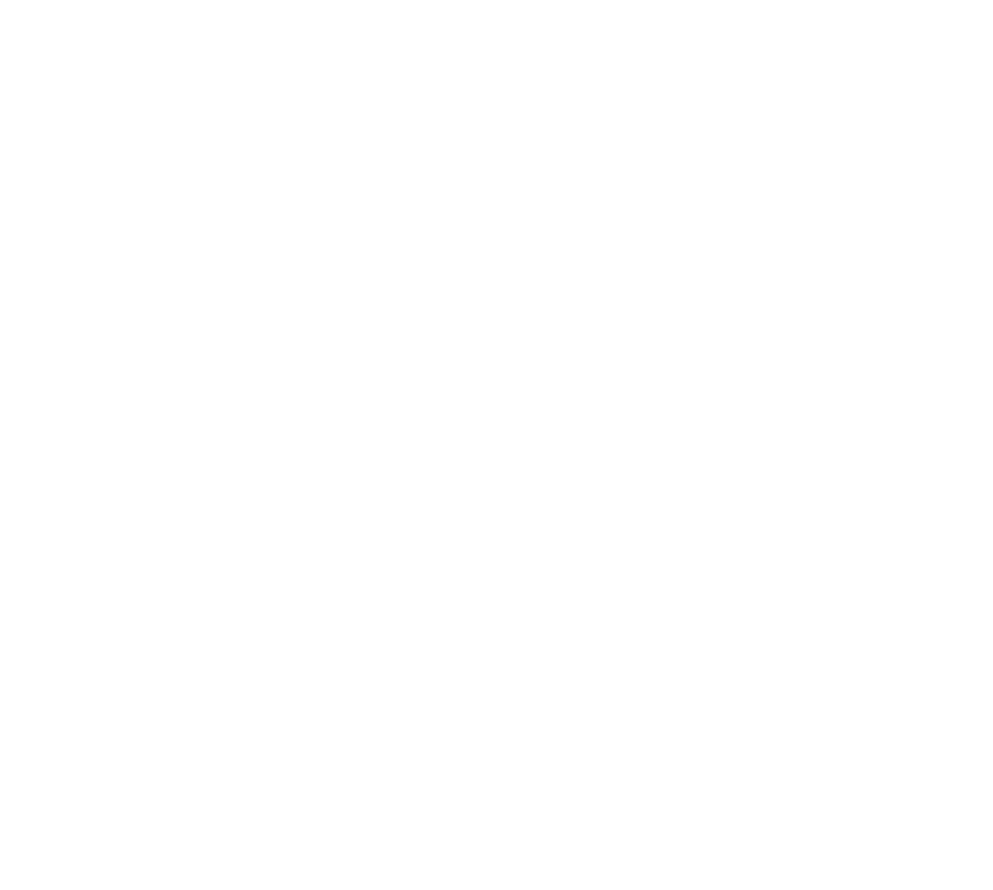
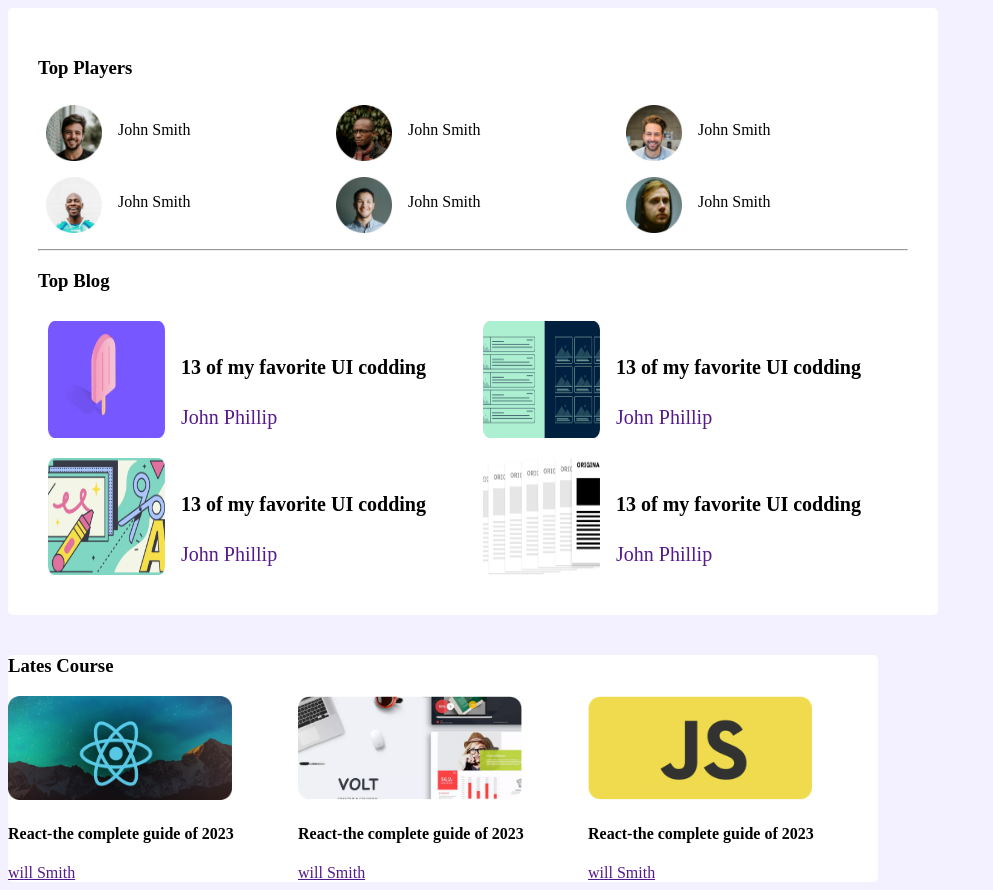
Before and after one commit to Mostafiz1257/leader-board-repo, a plain HTML site: page index.html in a window 1280 px wide. Shown: the whole page, without its empty margins (0-993 px from the left). Before the commit the page ends 800 px from the top, so only its background shows below. Drawn offline with Linux system fonts and the light colour scheme.

Commit message:
added bolg and palyer section

```diff
--- a/index.html
+++ b/index.html
@@ -5,8 +5,106 @@
     <meta http-equiv="X-UA-Compatible" content="IE=edge">
     <meta name="viewport" content="width=device-width, initial-scale=1.0">
     <title>Leader Board</title>
+    <link rel="stylesheet" href="style.css">
 </head>
 <body>
+   <section class="top">
+    <section class="top-section">
+        <h3>Top Players</h3>
+        <div class="top-palyers">
+            <div class="single-player">
 
+                    <img class="player-img" src="images/players/player-1.png" alt="">
+
+             <p class="player-name">John Smith</p>
+            </div>
+            <div class="single-player">
+
+                    <img class="player-img" src="images/players/player-2.png" alt="">
+
+             <p class="player-name">John Smith</p>
+            </div>
+            <div class="single-player">
+
+                    <img class="player-img" src="images/players/player-3.png" alt="">
+
+             <p class="player-name">John Smith</p>
+            </div>
+            <div class="single-player">
+
+                    <img class="player-img" src="images/players/player-4.png" alt="">
+
+             <p class="player-name">John Smith</p>
+            </div>
+            <div class="single-player">
+
+                    <img class="player-img" src="images/players/player-5.png" alt="">
+
+             <p class="player-name">John Smith</p>
+            </div>
+            <div class="single-player">
+
+                    <img class="player-img" src="images/players/player-6.png" alt="">
+
+             <p class="player-name">John Smith</p>
+            </div>
+        </div>
+        <hr>
+        <h3>Top Blog</h3>
+        <section class="top-blogs">
+            <div class="single-blog">
+                <img class="blog-img" src="images/blogs/blog-1.png" alt="">
+                <div class="blog-discrip">
+                    <h4>13 of my favorite UI codding</h4>
+                 <a class="author-name" href="">John Phillip</a>
+                </div>
+            </div>
+            <div class="single-blog">
+                <img class="blog-img" src="images/blogs/blog-2.png" alt="">
+                <div class="blog-discrip">
+                    <h4>13 of my favorite UI codding</h4>
+                 <a class="author-name" href="">John Phillip</a>
+                </div>
+            </div>
+            <div class="single-blog">
+                <img class="blog-img" src="images/blogs/blog-3.png" alt="">
+                <div class="blog-discrip">
+                    <h4>13 of my favorite UI codding</h4>
+                 <a class="author-name" href="">John Phillip</a>
+                </div>
+            </div>
+            <div class="single-blog">
+                <img class="blog-img" src="images/blogs/blog-4.png" alt="">
+                <div class="blog-discrip">
+                    <h4>13 of my favorite UI codding</h4>
+                 <a class="author-name" href="">John Phillip</a>
+                </div>
+            </div>
+
+        </section>
+       </section>
+   </section>
+   <!-- Lates Course Section -->
+   <section class="lates-couse">
+    <h3>Lates Course</h3>
+    <div class="total-course">
+        <div class="single-course">
+<img class="course-pic" src="images/courses/course-1.png" alt="">
+<h4>React-the complete guide of 2023</h4>
+<a href="">will Smith</a>
+        </div>
+        <div class="single-course">
+<img class="course-pic" src="images/courses/course-2.png" alt="">
+<h4>React-the complete guide of 2023</h4>
+<a href="">will Smith</a>
+        </div>
+        <div class="single-course">
+<img class="course-pic" src="images/courses/course-3.png" alt="">
+<h4>React-the complete guide of 2023</h4>
+<a href="">will Smith</a>
+        </div>
+    </div>
+
+   </section>
 </body>
 </html>
--- /dev/null
+++ b/style.css
@@ -0,0 +1,77 @@
+body{
+    background-color: #F3F1FF;
+}
+
+.top{
+   justify-content: center;
+}
+.top-section{
+
+    width: 870px;
+    /* height: 670px; */
+    border-radius: 5px;
+    background-color: #FFFFFF;
+    padding: 30px;
+}
+
+.top-palyers{
+    display: grid;
+    grid-template-columns: repeat(3,1fr);
+
+
+}
+
+.single-player{
+    display: flex;
+    padding: 8px;
+}
+.player-img{
+
+    width: 56px;
+    height: 56px;
+}
+.player-name{
+    margin-left: 16px;
+}
+
+/* Top Blog Section  */
+
+.top-blogs{
+    display: grid;
+    grid-template-columns: repeat(2,1fr);
+}
+.single-blog{
+    padding: 10px;
+    display: flex;
+    align-items: center;
+}
+.blog-img{
+    width: 117px;
+    height: 117px;
+}
+.blog-discrip{
+    font-size: 20px;
+    font-weight: 500;
+    margin-left: 16px;
+}
+.author-name{
+    text-decoration: none;
+}
+
+/*
+lates-course-section */
+.lates-couse{
+    width: 870px;
+    background-color: #FFFFFF;
+    margin-top: 40px;
+    border-radius: 5px;
+}
+
+.total-course{
+    display: grid;
+    grid-template-columns: repeat(3,1fr);
+}
+.course-pic{
+    width: 224px;
+    height: 104px;
+}
```
